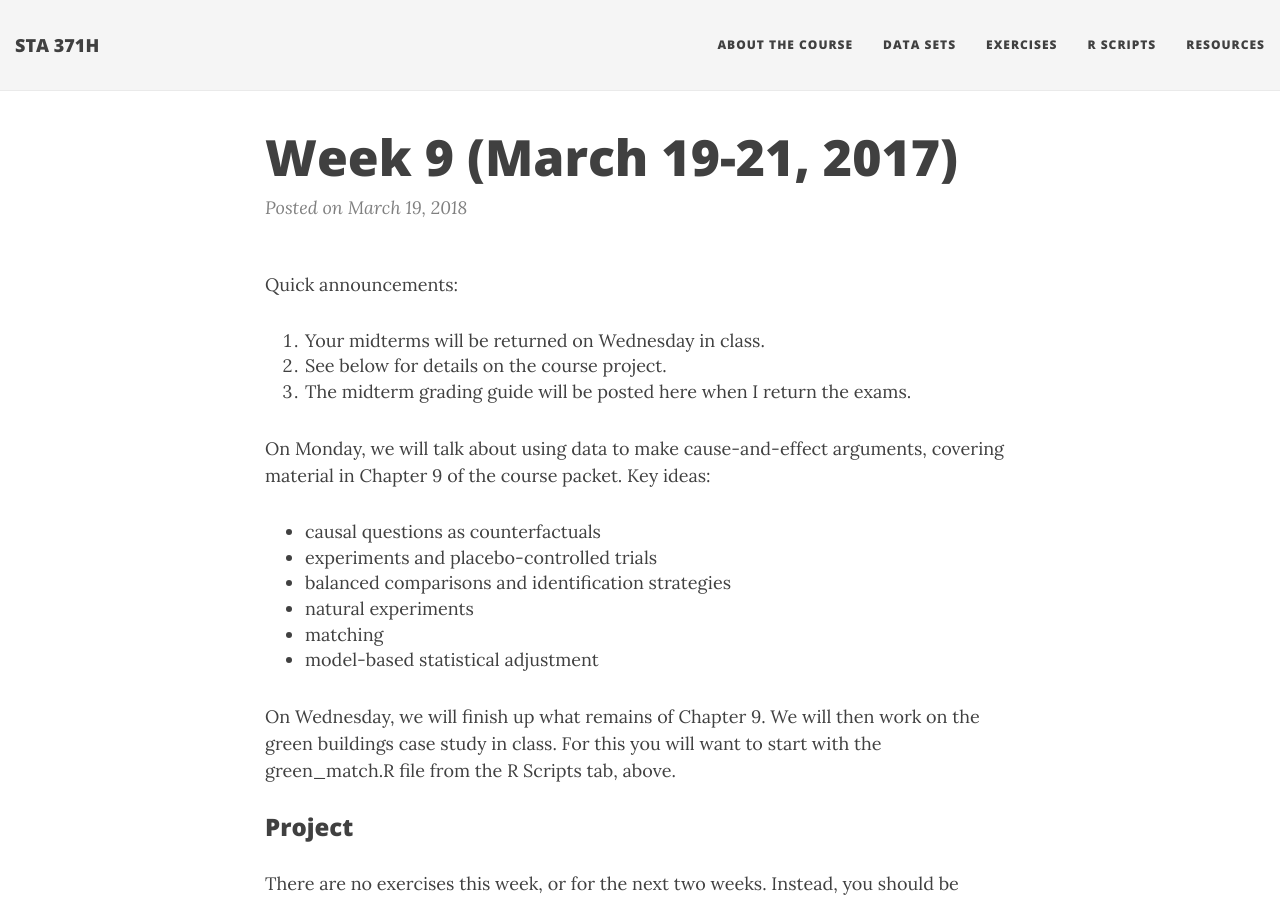
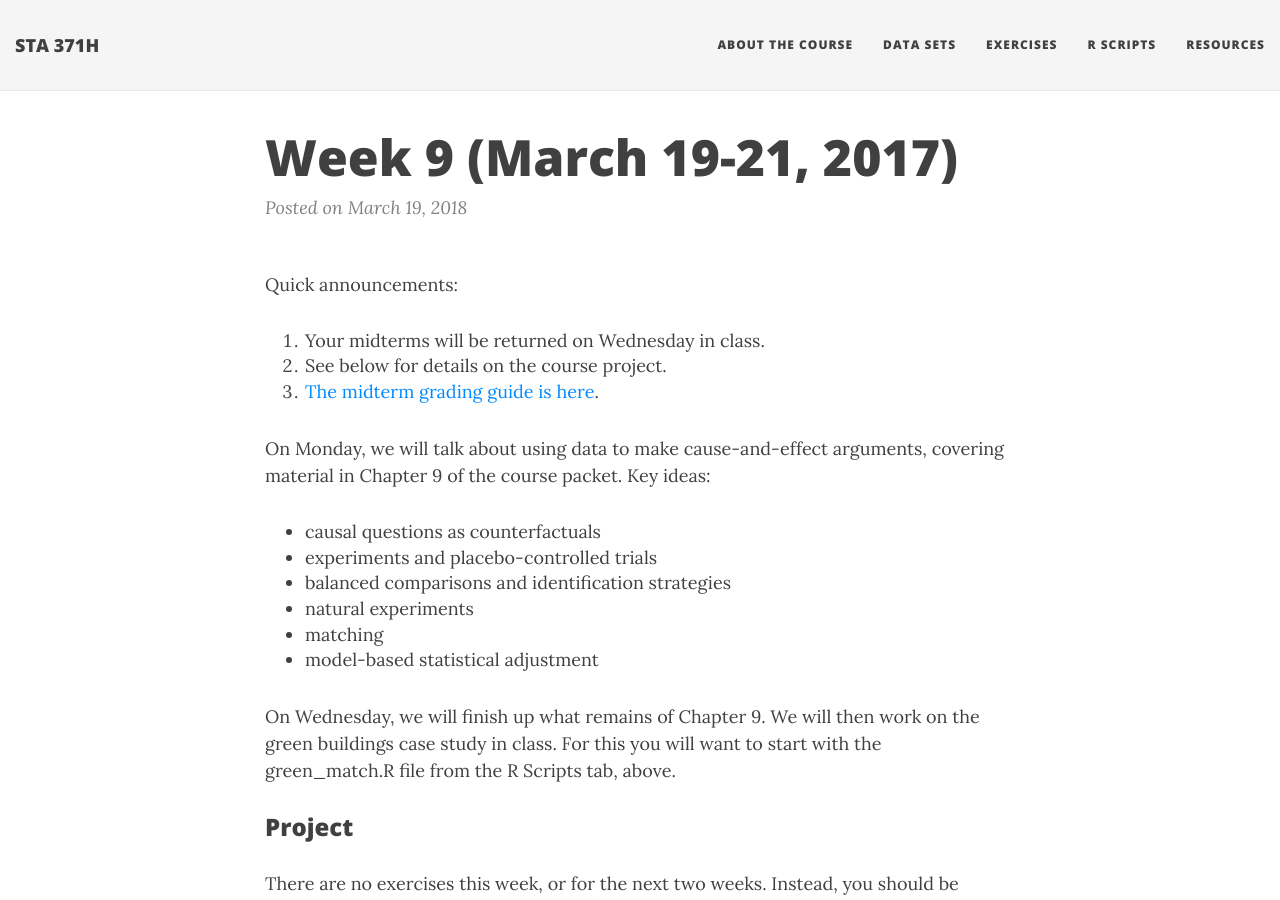
Before and after one commit to jgscott/STA371H_Spring2018, a Jekyll site: the page built from _posts/2018-03-19-week09.md, in a window 1280 px wide and 900 px high. Built offline with Jekyll 4.4.1, drawn with Linux system fonts in a browser that asks for light colours; nearby versions of some CDN libraries.

Commit message:
midterm guide

```diff
--- a/_posts/2018-03-19-week09.md
+++ b/_posts/2018-03-19-week09.md
@@ -6,7 +6,7 @@ title: Week 9 (March 19-21, 2017)
 Quick announcements:
 1. Your midterms will be returned on Wednesday in class.
 2. See below for details on the course project.
-3. The midterm grading guide will be posted here when I return the exams.
+3. [The midterm grading guide is here]({{ site.baseurl }}/files/midterm_STA371H_spring2018_guide.pdf).
 
 On Monday, we will talk about using data to make cause-and-effect arguments, covering material in Chapter 9 of the course packet.  Key ideas:
 - causal questions as counterfactuals
```
Also changed, not shown: 1 other file.
